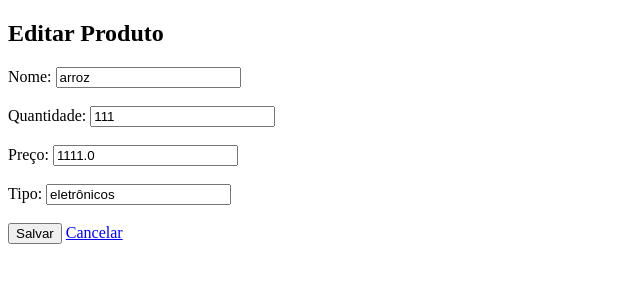
After one commit to FelpsCodee/projeto-PIM-sistema-inventario, a Flask app: page /update/1 in a window 1280 px wide. The commit adds this page. Shown: the top 300 px of the page, without its empty margins (0-640 px from the left). Run offline with Flask 3, Linux system fonts and the light colour scheme; a user stored in the database is signed in; data comes from the database, SQL or seed files in the repository; both versions use the stored data as it was after the commit.

Commit message:
função editar produto

```diff
--- a/flask_app.py
+++ b/flask_app.py
@@ -3,7 +3,7 @@ from flask_sqlalchemy import SQLAlchemy
 from werkzeug.security import generate_password_hash, check_password_hash
 import os
 
-# Configuração do aplicativo Flask sssasasa
+# Configuração do aplicativo Flask
 app = Flask(__name__)
 # Chave secreta para segurança da sessão (você pode alterar isso)
 app.config['SECRET_KEY'] = 'chave_super_secreta'
@@ -98,6 +98,23 @@ def remove_item(item_id):
         return redirect(url_for('index'))
     return redirect(url_for('login'))
 
+@app.route('/update/<int:item_id>', methods=['GET', 'POST'])
+def update_item(item_id):
+    if 'user_id' in session:
+        item = Inventory.query.filter_by(id=item_id, user_id=session['user_id']).first()
+        if not item:
+            return redirect(url_for('index'))
+        if request.method == 'POST':
+            item.item_name = request.form['item_name']
+            item.quantity = request.form['quantity']
+            item.price = request.form['price']
+            item.type = request.form['type']
+            db.session.commit()
+            return redirect(url_for('index'))
+        return render_template('update_item.html', item=item)
+    return redirect(url_for('login'))
+
+
 # Rota para fazer logout
 @app.route('/logout')
 def logout():
@@ -107,6 +124,8 @@ def logout():
 def real_format(value):
     return f"R$ {value:,.2f}".replace(",", "X").replace(".", ",").replace("X", ".")
 
+
+
 if __name__ == '__main__':
     create_database() # Cria as tabelas do banco de dados se não existirem
     app.run(debug=True)
--- a/templates/estoque.html
+++ b/templates/estoque.html
@@ -187,6 +187,11 @@
                 class="remove-button"
                 >Remover</a
               >
+                <a
+                href="{{ url_for('update_item', item_id=item.id) }}"
+                class="update-button"
+                >Atualizar Produto</a
+              >
             </td>
           </tr>
           {% else %}
--- /dev/null
+++ b/templates/update_item.html
@@ -0,0 +1,26 @@
+<!DOCTYPE html>
+<html lang="pt-br">
+<head>
+    <meta charset="UTF-8">
+    <title>Editar Produto</title>
+</head>
+<body>
+    <h2>Editar Produto</h2>
+    <form method="POST">
+        <label for="item_name">Nome:</label>
+        <input type="text" id="item_name" name="item_name" value="{{ item.item_name }}" required><br><br>
+
+        <label for="quantity">Quantidade:</label>
+        <input type="number" id="quantity" name="quantity" value="{{ item.quantity }}" required><br><br>
+
+        <label for="price">Preço:</label>
+        <input type="number" step="0.01" id="price" name="price" value="{{ item.price }}" required><br><br>
+
+        <label for="type">Tipo:</label>
+        <input type="text" id="type" name="type" value="{{ item.type }}" required><br><br>
+
+        <button type="submit">Salvar</button>
+        <a href="{{ url_for('index') }}">Cancelar</a>
+    </form>
+</body>
+</html>
```
Also changed, not shown: inventory.db.
